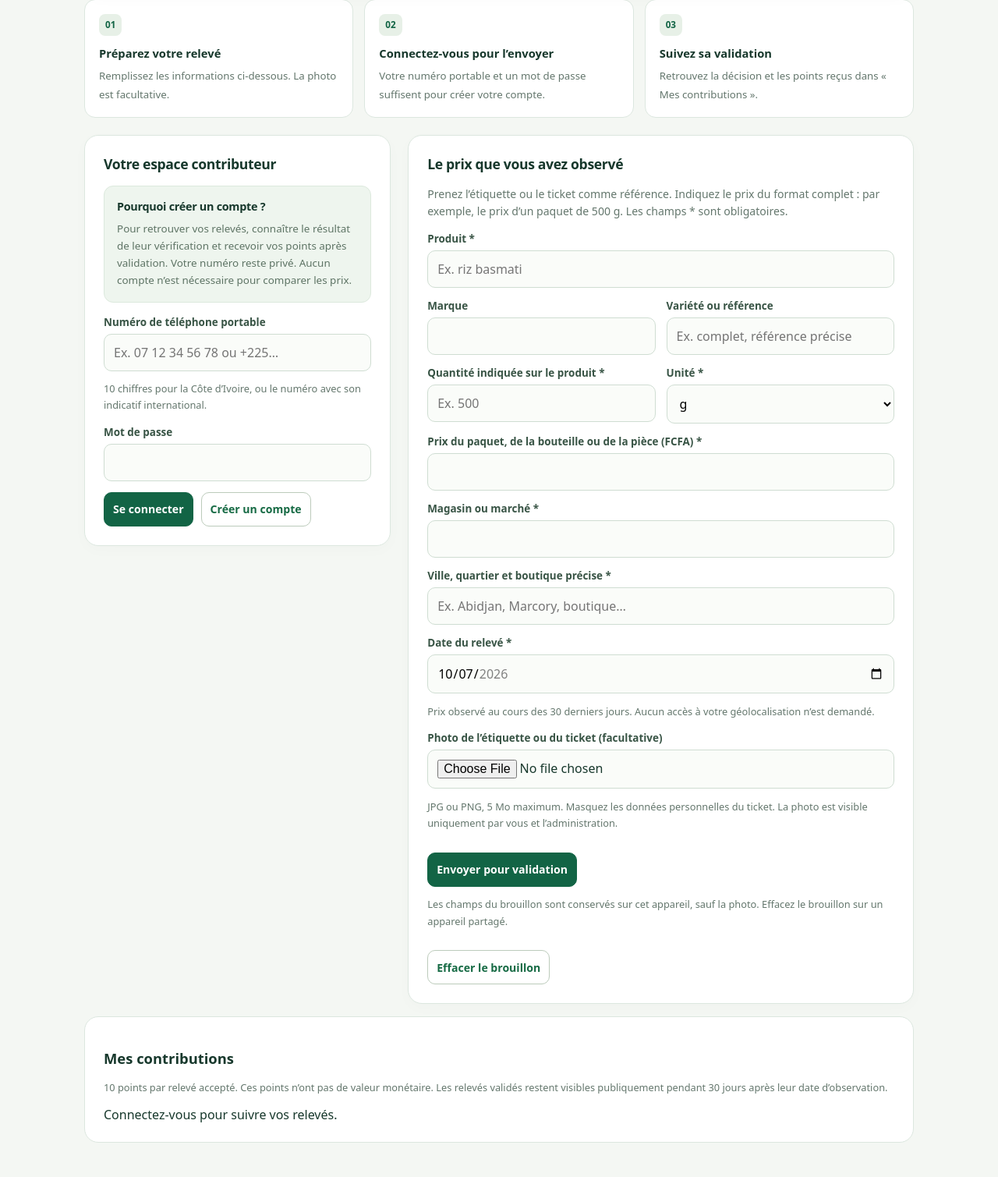
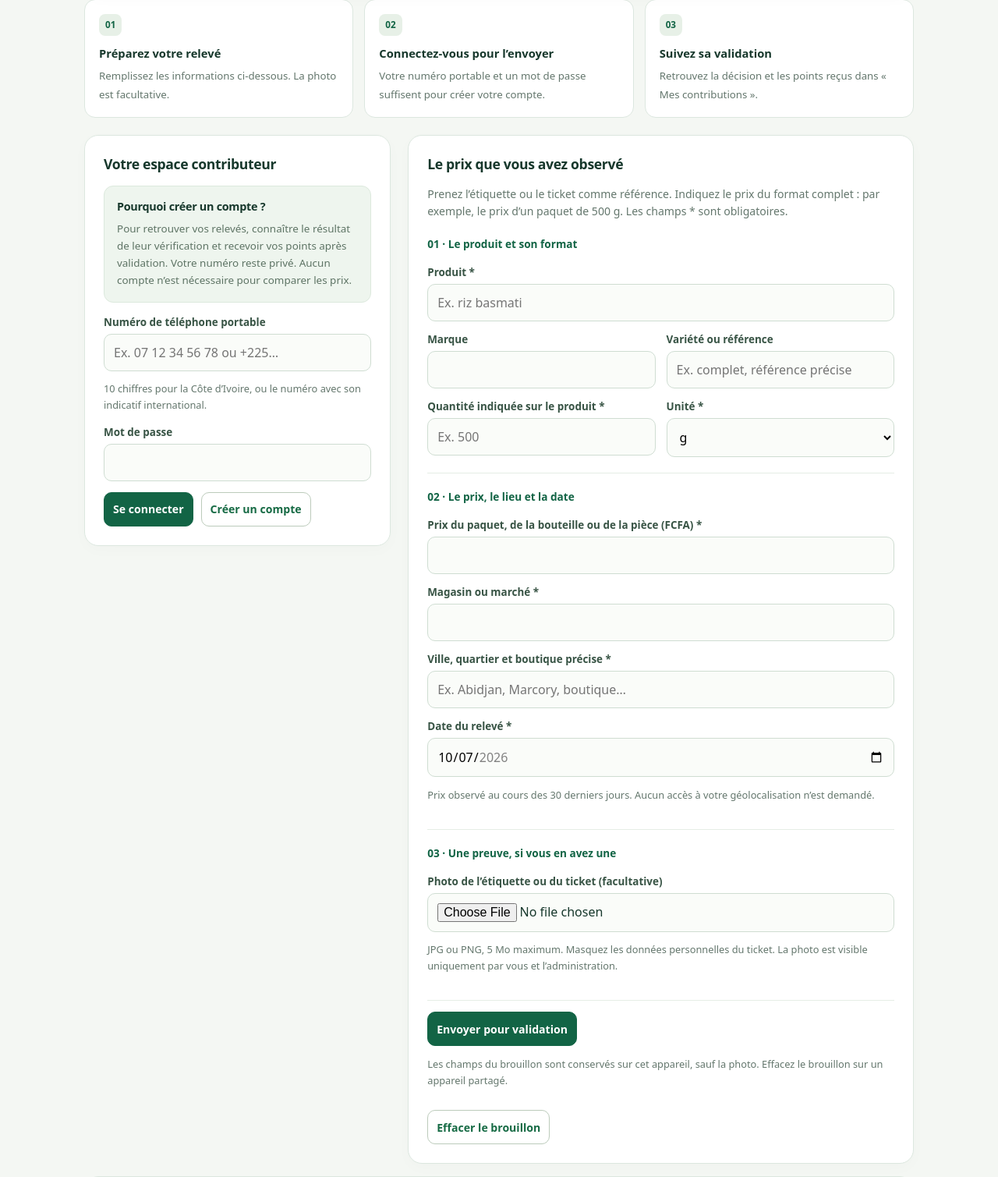
Before and after one commit to patrickeudess/compareprix, a Flask app: page /compte in a window 1280 px wide. Shown: the part 465-1974 px from the top of the page at 78% size. Before the commit the page ends 1930 px from the top, so only its background shows below. Run offline with Flask 3, Linux system fonts and the light colour scheme; some libraries are stand-ins or nearby versions.

Commit message:
Organiser le formulaire de contribution en trois groupes lisibles

```diff
--- a/templates/community.html
+++ b/templates/community.html
@@ -9,15 +9,15 @@
 <div class="actions"><button id="authSubmit" type="submit">Se connecter</button><button type="button" id="switchAuth" class="secondary">Créer un compte</button></div></form></div>
 <div id="signedIn" hidden><p id="greeting"></p><button id="logout" class="secondary" type="button">Se déconnecter</button></div></section>
 <section id="contribution"><h2>Le prix que vous avez observé</h2><p class="section-intro">Prenez l’étiquette ou le ticket comme référence. Indiquez le prix du format complet : par exemple, le prix d’un paquet de 500 g. Les champs * sont obligatoires.</p><form id="contributionForm">
-<label for="article">Produit *</label><input id="article" name="article" maxlength="200" placeholder="Ex. riz basmati" required>
+<fieldset class="form-group-step"><legend>01 · Le produit et son format</legend><label for="article">Produit *</label><input id="article" name="article" maxlength="200" placeholder="Ex. riz basmati" required>
 <div class="grid"><div><label for="brand">Marque</label><input id="brand" name="brand" maxlength="100"></div><div><label for="variant">Variété ou référence</label><input id="variant" name="variant" maxlength="100" placeholder="Ex. complet, référence précise"></div></div>
 <div class="grid"><div><label for="quantity">Quantité indiquée sur le produit *</label><input id="quantity" name="quantity" type="number" min="0.001" max="100000" step="any" placeholder="Ex. 500" required></div><div><label for="unit">Unité *</label><select id="unit" name="unit"><option value="g">g</option><option value="kg">kg</option><option value="ml">ml</option><option value="L">L</option><option value="pièce">pièce</option></select></div></div>
-<label for="price">Prix du paquet, de la bouteille ou de la pièce (FCFA) *</label><input id="price" name="price" type="number" min="1" max="100000000" step="1" required>
+</fieldset><fieldset class="form-group-step"><legend>02 · Le prix, le lieu et la date</legend><label for="price">Prix du paquet, de la bouteille ou de la pièce (FCFA) *</label><input id="price" name="price" type="number" min="1" max="100000000" step="1" required>
 <label for="store">Magasin ou marché *</label><input id="store" name="store" maxlength="120" list="stores" required><datalist id="stores"><option>Carrefour</option><option>Casino</option><option>Auchan</option><option>Super U</option></datalist>
 <label for="location">Ville, quartier et boutique précise *</label><input id="location" name="location" maxlength="200" placeholder="Ex. Abidjan, Marcory, boutique…" required>
 <label for="observed_at">Date du relevé *</label><input id="observed_at" name="observed_at" type="date" required><p class="hint">Prix observé au cours des 30 derniers jours. Aucun accès à votre géolocalisation n’est demandé.</p>
-<label for="photo">Photo de l’étiquette ou du ticket (facultative)</label><input id="photo" name="photo" type="file" accept="image/jpeg,image/png"><p class="hint">JPG ou PNG, 5 Mo maximum. Masquez les données personnelles du ticket. La photo est visible uniquement par vous et l’administration.</p>
-<button id="send" type="submit">Envoyer pour validation</button><p class="hint" id="draftNote">Les champs du brouillon sont conservés sur cet appareil, sauf la photo. Effacez le brouillon sur un appareil partagé.</p><button id="clearDraft" class="secondary" type="button">Effacer le brouillon</button>
+</fieldset><fieldset class="form-group-step"><legend>03 · Une preuve, si vous en avez une</legend><label for="photo">Photo de l’étiquette ou du ticket (facultative)</label><input id="photo" name="photo" type="file" accept="image/jpeg,image/png"><p class="hint">JPG ou PNG, 5 Mo maximum. Masquez les données personnelles du ticket. La photo est visible uniquement par vous et l’administration.</p>
+</fieldset><button id="send" type="submit">Envoyer pour validation</button><p class="hint" id="draftNote">Les champs du brouillon sont conservés sur cet appareil, sauf la photo. Effacez le brouillon sur un appareil partagé.</p><button id="clearDraft" class="secondary" type="button">Effacer le brouillon</button>
 </form></section></div>
 <section id="history"><h2>Mes contributions</h2><p id="points" class="badge"></p><p class="hint">10 points par relevé accepté. Ces points n’ont pas de valeur monétaire. Les relevés validés restent visibles publiquement pendant 30 jours après leur date d’observation.</p><div id="historyRows">Connectez-vous pour suivre vos relevés.</div></section>
 </main><script src="./static/community.js"></script></body></html>
```
